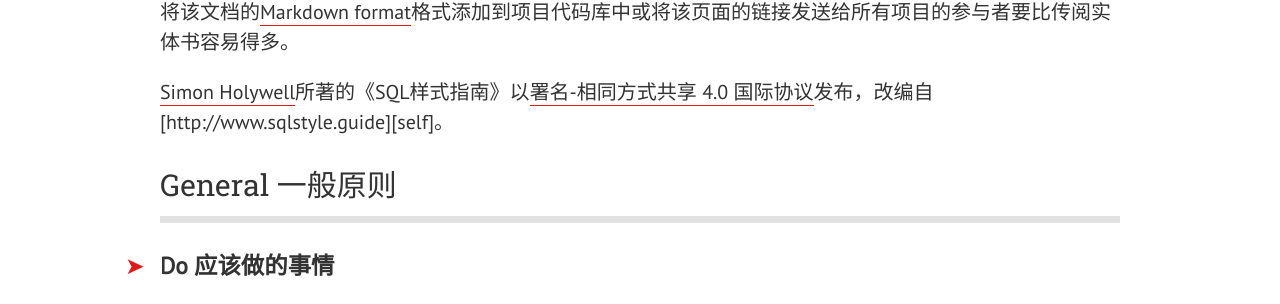
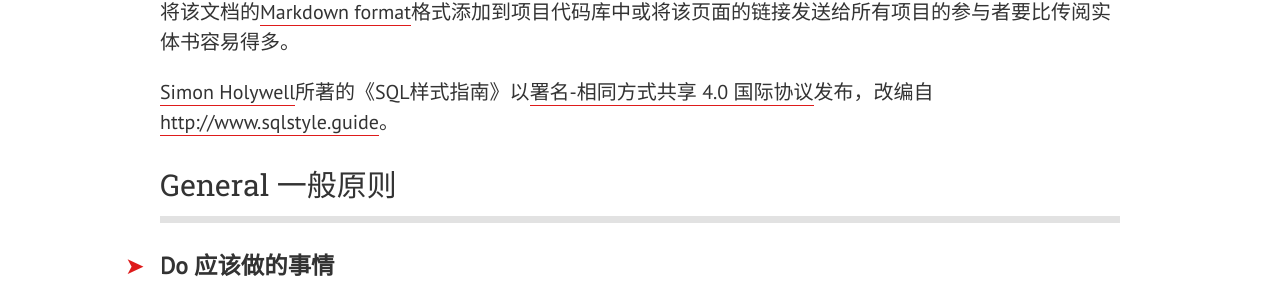
Before and after one commit to treffynnon/sqlstyle.guide, a Jekyll site: the page built from zh/index.md, in a window 1280 px wide. Shown: the part 1047-1351 px from the top of the page. Built offline with Jekyll 4.4.1, drawn with Linux system fonts in a browser that asks for light colours; nearby versions of some CDN libraries; some web fonts are replaced; comment, search, counter and statistics services are not loaded; some of the changed lines change nothing that is shown.

Commit message:
correct links in zh translation

```diff
--- a/_includes/sqlstyle.guide.zh.md
+++ b/_includes/sqlstyle.guide.zh.md
@@ -6,13 +6,13 @@
 
 ## Overview 综述
 
-你可以直接使用这些指导方针，或者[fork][fork]后创建自己的版本——最重要的是选择一套方针并严格遵守它。欢迎通过提交[issue][]或[pull request][pull]来提交建议或修复bug。
+你可以直接使用这些指导方针，或者[fork][fork]后创建自己的版本——最重要的是选择一套方针并严格遵守它。欢迎通过提交[issue][issue]或[pull request][pull]来提交建议或修复bug。
 
 为了让阅读了Joe Celko的《[SQL ProgrammingStyle][celko]》的团队能更容易采用这套规则， 这套原则被设计成与该书的兼容的形式。该指南在某些领域严格一些，在另一些领域松懈一些。 当然该指南比Celko的书更简洁一些，因为Celko的书包含了一些趣闻和每一条原则后的理由。
 
 将该文档的[Markdown format][dl-md]格式添加到项目代码库中或将该页面的链接发送给所有项目的参与者要比传阅实体书容易得多。
 
-[Simon Holywell][simon]所著的《SQL样式指南》以[署名-相同方式共享 4.0 国际协议][licence-zh]发布，改编自[http://www.sqlstyle.guide][self]。
+[Simon Holywell][simon]所著的《SQL样式指南》以[署名-相同方式共享 4.0 国际协议][licence-zh]发布，改编自[http://www.sqlstyle.guide][sqlstyleguide]。
 
 ## General 一般原则
 
```
